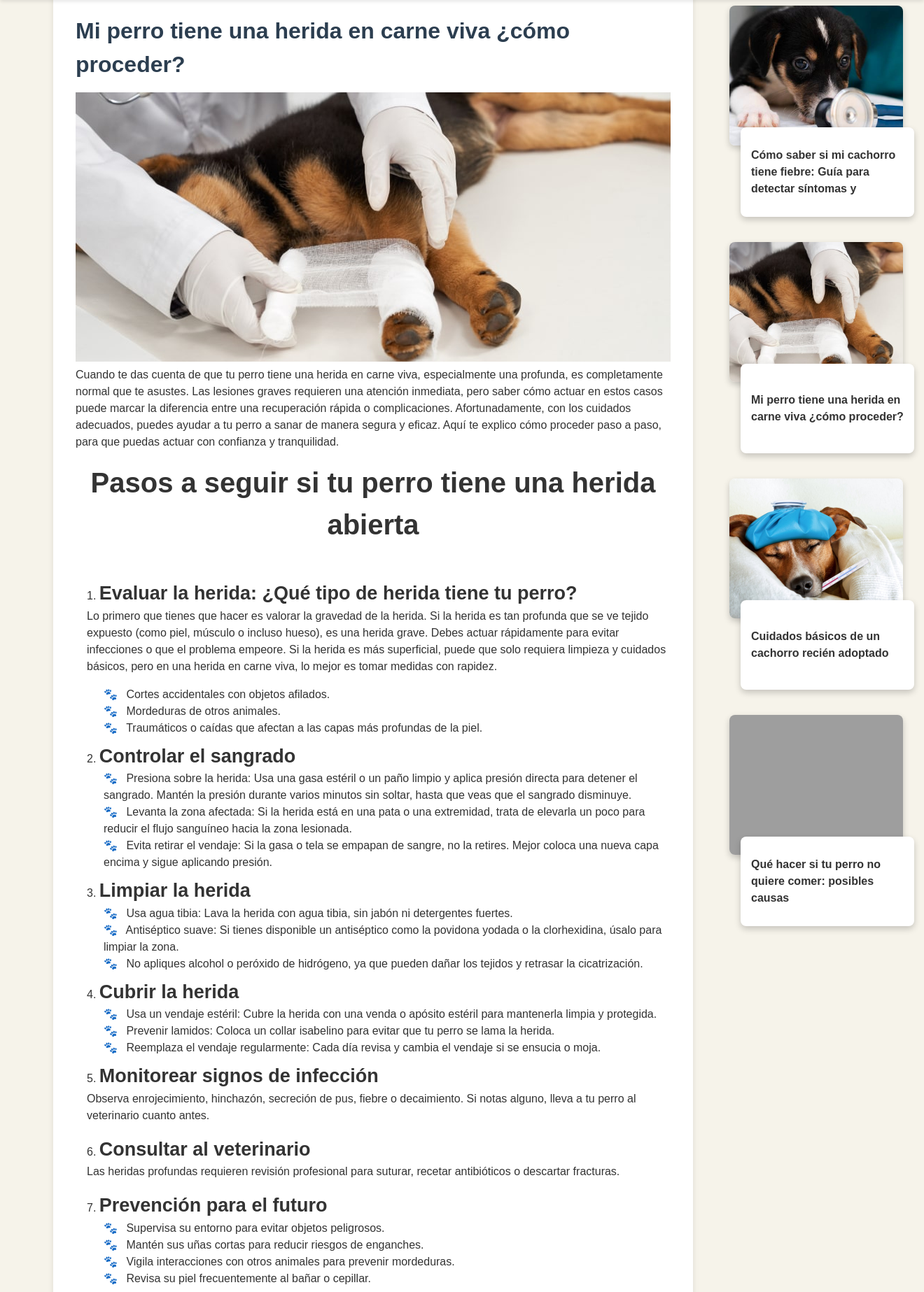
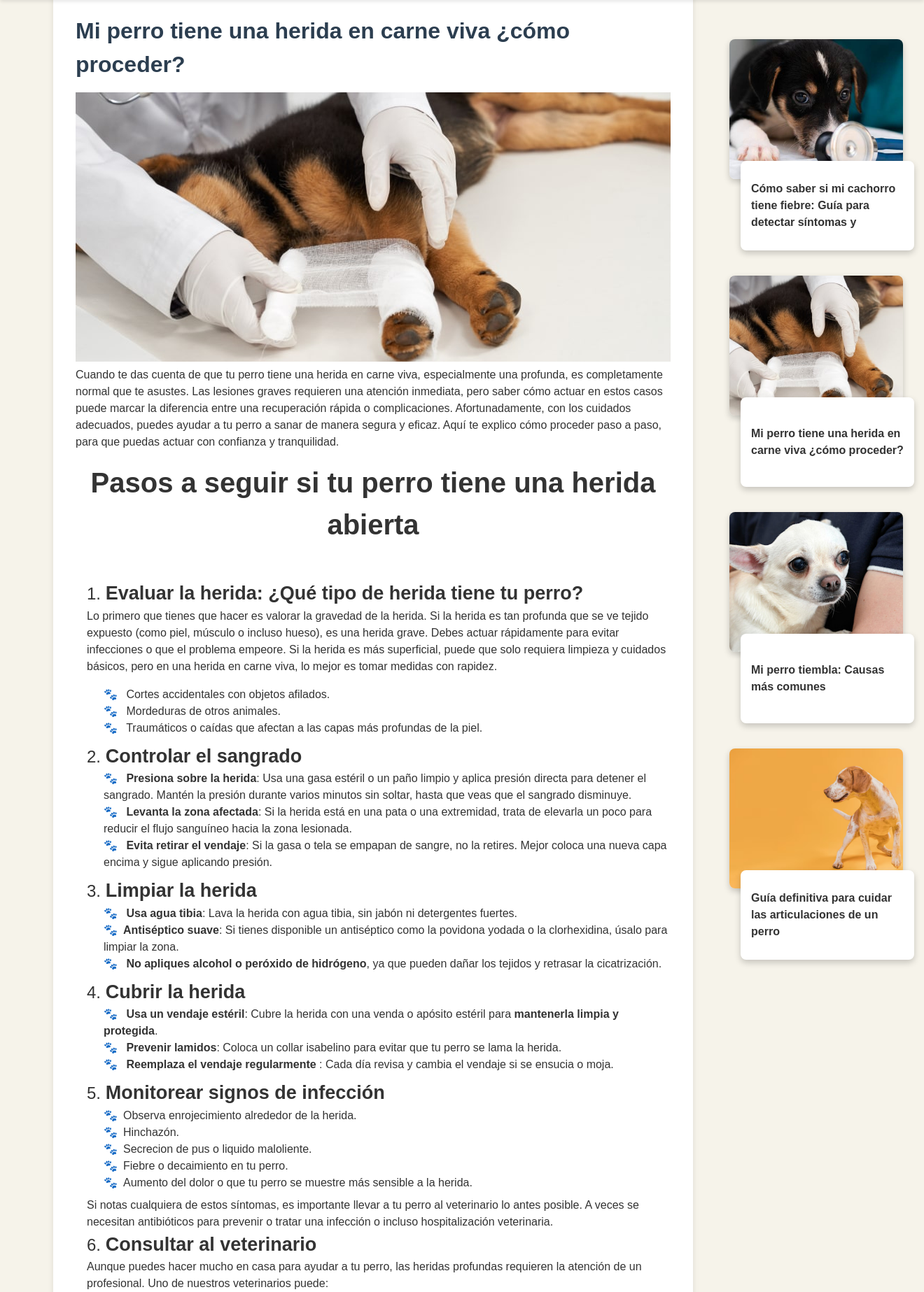
Before and after one commit to Ruben2216/Proyecto-Integrador-4M, a PHP site: page /consejo2.html in a window 1320 px wide. Shown: the part 60-1907 px from the top of the page at 70% size. Run offline with PHP 8.4, Linux system fonts and the light colour scheme; grey boxes are pictures that could not be loaded.

Commit message:
sigo en mejoras 2

```diff
--- a/consejo1.css
+++ b/consejo1.css
@@ -53,14 +53,18 @@ main{
     margin-bottom: 1rem;
   }
   .consejo__sublista {
-    list-style: none; /* Elimina las viñetas por defecto */
-    padding-left: 0; /* Ajusta el margen izquierdo */
+    list-style: none;
+    padding-left: 0;
     margin-left: 1.5rem;
     margin-bottom: 0.5rem;
   }
   .consejo__sublista li::before {
     content: "🐾"; /* Agrega el icono personalizado */
     margin-right: 0.5rem; /* Espaciado entre el icono y el texto */
+  }
+  ol li::marker {
+    font-size: 1.5em; /* Tamaño del marcador */
+    line-height: 1;
   }
   .consejo__subtitulo {
     font-weight: bold;
@@ -77,6 +81,12 @@ main{
     gap: 1.5rem;
     width: 18rem; /* Ajuste del ancho mínimo del aside */
     min-width: 18rem; /* Asegura que el aside no colapse */
+
+  }
+  .contenedor-tarjetas{
+    padding-top: 1rem !important;
+    position: sticky;
+    top: 100px;
   }
 
 
--- a/consejo2.html
+++ b/consejo2.html
@@ -38,42 +38,60 @@
         <li>
           <span class="consejo__subtitulo">Controlar el sangrado</span>
           <ul class="consejo__sublista">
-            <li> Presiona sobre la herida: Usa una gasa estéril o un paño limpio y aplica presión directa para detener el sangrado. Mantén la presión durante varios minutos sin soltar, hasta que veas que el sangrado disminuye.</li>
-            <li> Levanta la zona afectada: Si la herida está en una pata o una extremidad, trata de elevarla un poco para reducir el flujo sanguíneo hacia la zona lesionada.</li>
-            <li> Evita retirar el vendaje: Si la gasa o tela se empapan de sangre, no la retires. Mejor coloca una nueva capa encima y sigue aplicando presión.</li>
+            <li> <strong> Presiona sobre la herida</strong>: Usa una gasa estéril o un paño limpio y aplica presión directa para detener el sangrado. Mantén la presión durante varios minutos sin soltar, hasta que veas que el sangrado disminuye.</li>
+            <li> <strong>Levanta la zona afectada</strong>: Si la herida está en una pata o una extremidad, trata de elevarla un poco para reducir el flujo sanguíneo hacia la zona lesionada.</li>
+            <li> <strong>Evita retirar el vendaje</strong>: Si la gasa o tela se empapan de sangre, no la retires. Mejor coloca una nueva capa encima y sigue aplicando presión.</li>
           </ul>
         </li>
         <li>
           <span class="consejo__subtitulo">Limpiar la herida</span>
           <ul class="consejo__sublista">
-            <li> Usa agua tibia: Lava la herida con agua tibia, sin jabón ni detergentes fuertes.</li>
-            <li> Antiséptico suave: Si tienes disponible un antiséptico como la povidona yodada o la clorhexidina, úsalo para limpiar la zona.</li>
-            <li> No apliques alcohol o peróxido de hidrógeno, ya que pueden dañar los tejidos y retrasar la cicatrización.</li>
+            <li> <strong>Usa agua tibia</strong>: Lava la herida con agua tibia, sin jabón ni detergentes fuertes.</li>
+            <li><strong>Antiséptico suave</strong>: Si tienes disponible un antiséptico como la povidona yodada o la clorhexidina, úsalo para limpiar la zona.</li>
+            <li> <strong>No apliques alcohol o peróxido de hidrógeno</strong>, ya que pueden dañar los tejidos y retrasar la cicatrización.</li>
           </ul>
         </li>
         <li>
           <span class="consejo__subtitulo">Cubrir la herida</span>
           <ul class="consejo__sublista">
-            <li> Usa un vendaje estéril: Cubre la herida con una venda o apósito estéril para mantenerla limpia y protegida.</li>
-            <li> Prevenir lamidos: Coloca un collar isabelino para evitar que tu perro se lama la herida.</li>
-            <li> Reemplaza el vendaje regularmente: Cada día revisa y cambia el vendaje si se ensucia o moja.</li>
+            <li> <strong>Usa un vendaje estéril</strong>: Cubre la herida con una venda o apósito estéril para <strong>mantenerla limpia y protegida</strong>.</li>
+            <li> <strong>Prevenir lamidos</strong>: Coloca un collar isabelino para evitar que tu perro se lama la herida.</li>
+            <li> <strong>Reemplaza el vendaje regularmente </strong> : Cada día revisa y cambia el vendaje si se ensucia o moja.</li>
           </ul>
         </li>
         <li>
           <span class="consejo__subtitulo">Monitorear signos de infección</span>
-          <p class="consejo__parrafo">Observa enrojecimiento, hinchazón, secreción de pus, fiebre o decaimiento. Si notas alguno, lleva a tu perro al veterinario cuanto antes.</p>
+          <ul class="consejo__sublista">
+            <li>Observa enrojecimiento alrededor de la herida.</li>
+            <li>Hinchazón.</li>
+            <li>Secrecion de pus o liquido maloliente.</li>
+            <li>Fiebre o decaimiento en tu perro.</li>
+            <li>Aumento del dolor o que tu perro se muestre más sensible a la herida.</li>
+          </ul>
+          <p>Si notas cualquiera de estos síntomas, es importante llevar a tu perro al veterinario lo antes posible. A veces se necesitan antibióticos para prevenir o tratar una infección o incluso hospitalización veterinaria.
+
+          </p>
+
         </li>
         <li>
-          <span class="consejo__subtitulo">Consultar al veterinario</span>
-          <p class="consejo__parrafo">Las heridas profundas requieren revisión profesional para suturar, recetar antibióticos o descartar fracturas.</p>
+          <span class="consejo__subtitulo"><strong>Consultar al veterinario</strong></span>
+          <p class="consejo__parrafo">Aunque puedes hacer mucho en casa para ayudar a tu perro, las heridas profundas requieren la atención de un profesional. Uno de nuestros veterinarios puede:</p>
+          <ul class="consejo__sublista">
+            <li><strong>Evaluar la gravedad de la herida</strong> y decidir si es necesario suturarla.</li>
+            <li><strong>Administrar anestesia local o general</strong> para que tu perro no sienta dolor durante el procedimiento.</li>
+            <li><strong>Recetar antibióticos</strong> si considera que hay riesgo de infección.</li>
+            <li><strong>Asegurarse de que no haya daños internos o fracturas</strong>.</li>
+          </ul>
+          <p class="consejo__parrafo"><strong>No dejes de consultar a tu veterinario</strong>, especialmente si la herida parece muy profunda, no para de sangrar, o si notas algún signo de complicación.</p>
         </li>
         <li>
-          <span class="consejo__subtitulo">Prevención para el futuro</span>
+          <span class="consejo__subtitulo"><strong>Prevención para el futuro</strong></span>
+          <p class="consejo__parrafo">Para evitar que tu perro sufra heridas graves en el futuro, puedes seguir algunos consejos sencillos:</p>
           <ul class="consejo__sublista">
-            <li> Supervisa su entorno para evitar objetos peligrosos.</li>
-            <li> Mantén sus uñas cortas para reducir riesgos de enganches.</li>
-            <li> Vigila interacciones con otros animales para prevenir mordeduras.</li>
-            <li> Revisa su piel frecuentemente al bañar o cepillar.</li>
+            <li><strong>Supervisa su entorno</strong>: Asegúrate de que no juegue cerca de objetos afilados o peligrosos, como cristales o alambres.</li>
+            <li><strong>Mantén sus uñas cortas</strong>: Las uñas largas pueden ser un factor de riesgo, ya que pueden engancharse en superficies o provocarle accidentes.</li>
+            <li><strong>Cuidado con las peleas</strong>: Si tu perro interactúa con otros perros, asegúrate de supervisarlo para evitar mordeduras graves o peleas.</li>
+            <li><strong>Presta atención</strong>: Observa su piel cuando lo bañes o pases el cepillo en busca de alguna herida.</li>
           </ul>
         </li>
       </ol>
@@ -98,16 +116,16 @@
 
     <a href="#" class="tarjeta">
         <div class="tarjeta__imagen">
-        <img src="Activos\Imagenes\consejos\fiebre.jpg" alt="Imagen 3">
+        <img src="Activos/Imagenes/consejos/perro-temblando.jpeg" alt="Perro tiemblando">
         </div>
-        <h3 class="tarjeta__titulo">Cuidados básicos de un cachorro recién adoptado</h3>
+        <h3 class="tarjeta__titulo">Mi perro tiembla: Causas más comunes</h3>
     </a>
 
     <a href="#" class="tarjeta">
         <div class="tarjeta__imagen">
-        <img src="https://is1-ssl.mzstatic.com/image/thumb/k2fiCG4xCKPhRLuygpzJlw/1200x675mf.jpg" alt="Imagen 4">
+        <img src="Activos//Imagenes/consejos/perro-noble-mirando-otro-lado-espacio-copia_23-2148366957.avif" alt="Perro saltando">
         </div>
-        <h3 class="tarjeta__titulo">Qué hacer si tu perro no quiere comer: posibles causas</h3>
+        <h3 class="tarjeta__titulo">Guía definitiva para cuidar las articulaciones de un perro</h3>
     </a>
 </div>
     </aside>
```
Also changed, not shown: Index.php (+4 -4 lines), Activos/Imagenes/consejos/perro-noble-mirando-otro-lado-espacio-copia_23-2148366957.avif (added), Activos/Imagenes/consejos/perro-temblando.jpeg (added).
